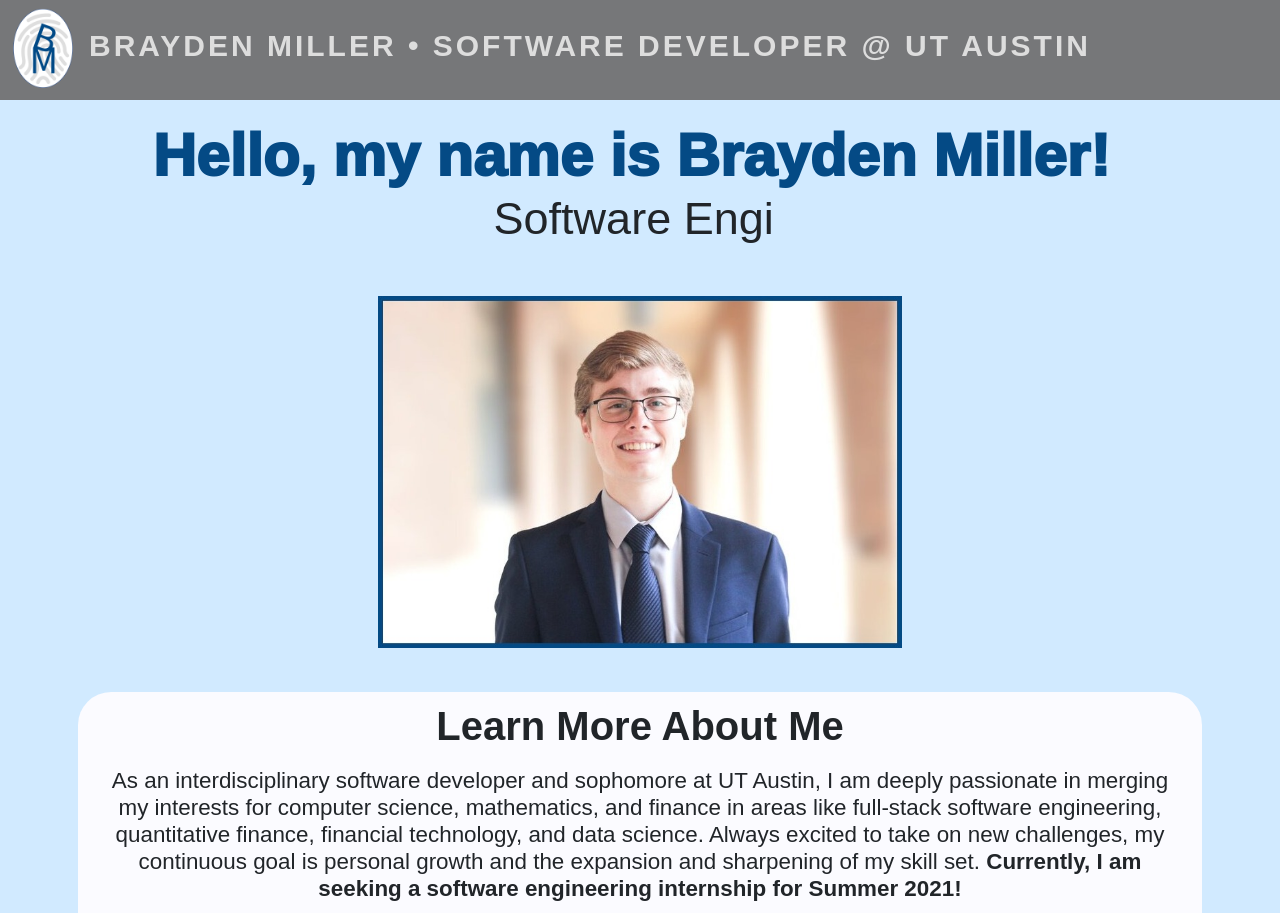
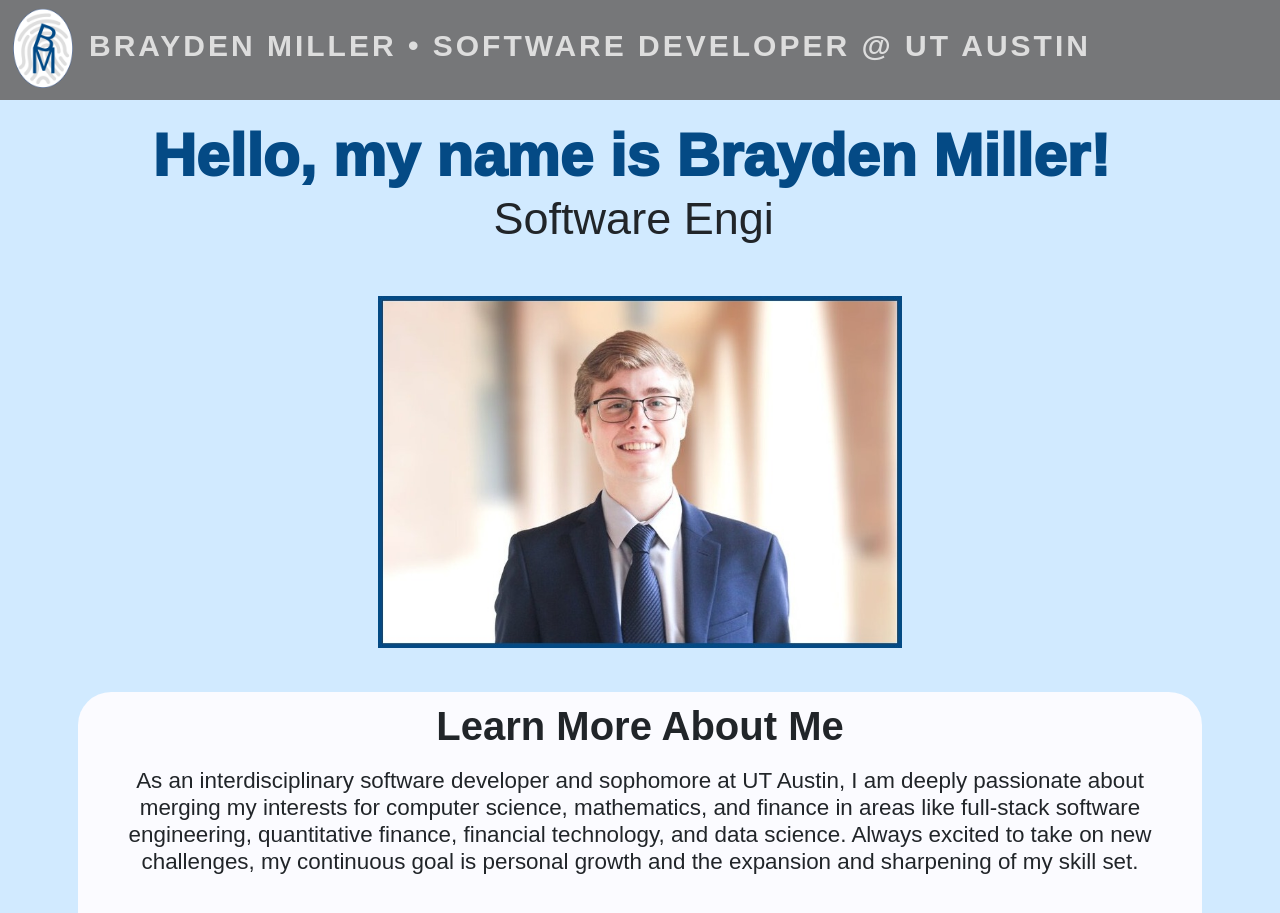
Before and after one commit to braymill/vercel-test, a React (Create React App) app in the folder my-react-app/: page / in a window 1280 px wide. Shown: the top 913 px of the page. Built offline with nearby package versions, Linux system fonts and the light colour scheme; what webfontloader would draw is missing.

Commit message:
done with recruiting so updated landing bio

```diff
--- a/my-react-app/src/landing.js
+++ b/my-react-app/src/landing.js
@@ -77,7 +77,9 @@ class MidLanding extends Component {
                                 <h4 style={{ marginBottom: 18, fontSize: 40, fontWeight: 700, justifyContent: 'center', textAlign: 'center' }}>Learn More About Me</h4>
                             </div>
                             <div className='flex-container' >
-                                <h3 className='about-me-desc' style={{ textAlign: 'center' }}>As an interdisciplinary software developer and sophomore at UT Austin, I am deeply passionate in merging my interests for computer science, mathematics, and finance in areas like full-stack software engineering, quantitative finance, financial technology, and data science. Always excited to take on new challenges, my continuous goal is personal growth and the expansion and sharpening of my skill set. <b>Currently, I am seeking a software engineering internship for Summer 2021!</b></h3>
+                                <h3 className='about-me-desc' style={{ textAlign: 'center' }}>As an interdisciplinary software developer and sophomore at UT Austin, I am deeply passionate about merging my interests for computer science, mathematics, and finance
+                                 in areas like full-stack software engineering, quantitative finance, financial technology, and data science. Always excited to take on new challenges, my continuous goal is personal growth and the expansion and sharpening of
+                                 my skill set.</h3>
                             </div>
                             <br/>
                         <div className='flex-container' style={{justifyContent: 'center', textAlign: 'center'}}>
```
